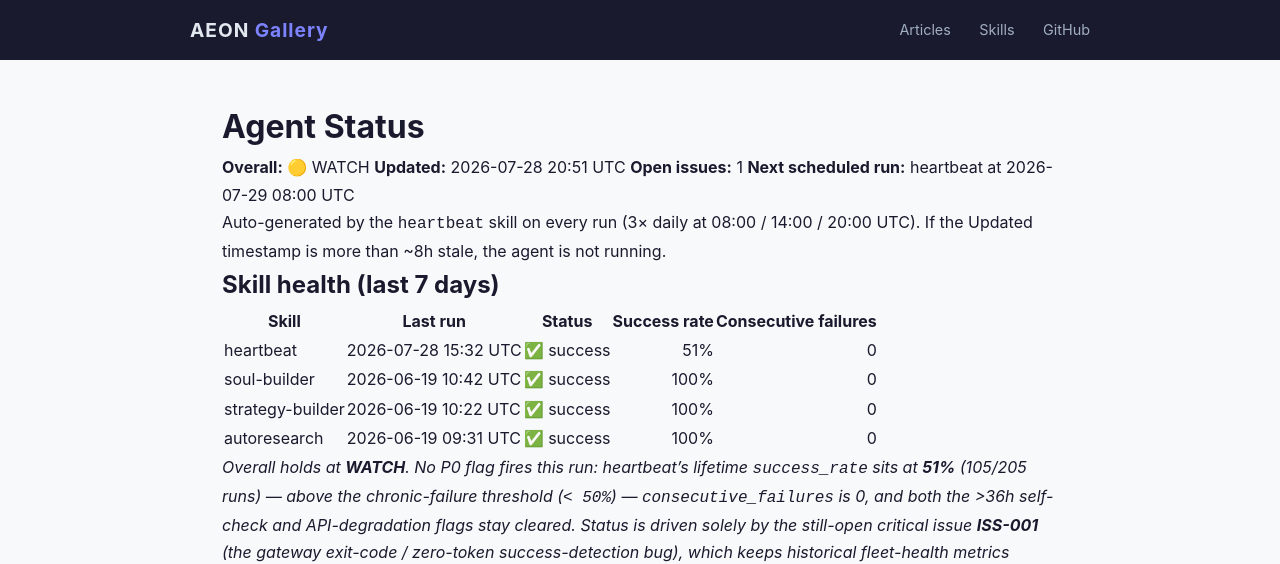
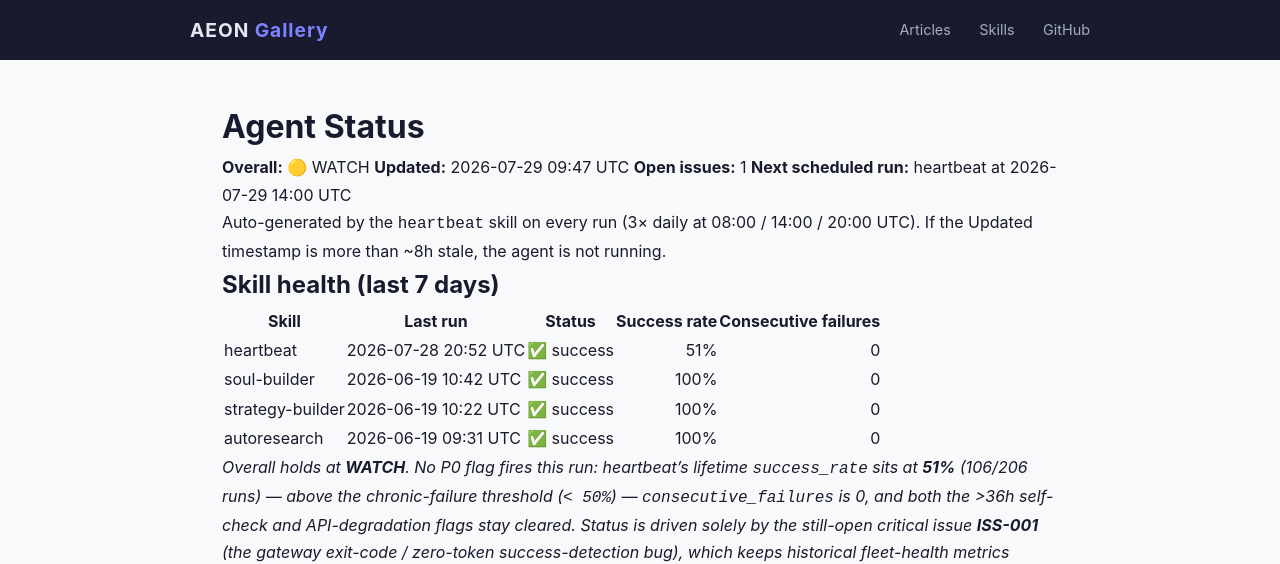
Before and after one commit to RickCrosschain/aeon, a Jekyll site: the page built from docs/status.md, in a window 1280 px wide. Shown: the top 564 px of the page. Built offline with Jekyll 4.4.1, drawn with Linux system fonts in a browser that asks for light colours.

Commit message:
chore(heartbeat): auto-commit 2026-07-29

```diff
--- a/docs/status.md
+++ b/docs/status.md
@@ -7,9 +7,9 @@
 # Agent Status
 
 **Overall:** 🟡 WATCH
-**Updated:** 2026-07-28 20:51 UTC
+**Updated:** 2026-07-29 09:47 UTC
 **Open issues:** 1
-**Next scheduled run:** heartbeat at 2026-07-29 08:00 UTC
+**Next scheduled run:** heartbeat at 2026-07-29 14:00 UTC
 
 Auto-generated by the `heartbeat` skill on every run (3× daily at 08:00 / 14:00 / 20:00 UTC). If the Updated timestamp is more than ~8h stale, the agent is not running.
 
@@ -17,12 +17,12 @@
 
 | Skill | Last run | Status | Success rate | Consecutive failures |
 |-------|----------|--------|-------------:|---------------------:|
-| heartbeat | 2026-07-28 15:32 UTC | ✅ success | 51% | 0 |
+| heartbeat | 2026-07-28 20:52 UTC | ✅ success | 51% | 0 |
 | soul-builder | 2026-06-19 10:42 UTC | ✅ success | 100% | 0 |
 | strategy-builder | 2026-06-19 10:22 UTC | ✅ success | 100% | 0 |
 | autoresearch | 2026-06-19 09:31 UTC | ✅ success | 100% | 0 |
 
-_Overall holds at **WATCH**. No P0 flag fires this run: heartbeat's lifetime `success_rate` sits at **51%** (105/205 runs) — above the chronic-failure threshold (`< 50%`) — `consecutive_failures` is 0, and both the >36h self-check and API-degradation flags stay cleared. Status is driven solely by the still-open critical issue **ISS-001** (the gateway exit-code / zero-token success-detection bug), which keeps historical fleet-health metrics unreliable until repaired. WATCH flips to DEGRADED if the success ratio dips below 50% again._
+_Overall holds at **WATCH**. No P0 flag fires this run: heartbeat's lifetime `success_rate` sits at **51%** (106/206 runs) — above the chronic-failure threshold (`< 50%`) — `consecutive_failures` is 0, and both the >36h self-check and API-degradation flags stay cleared. Status is driven solely by the still-open critical issue **ISS-001** (the gateway exit-code / zero-token success-detection bug), which keeps historical fleet-health metrics unreliable until repaired. WATCH flips to DEGRADED if the success ratio dips below 50% again._
 
 ## Open issues
 
--- a/memory/token-usage.csv
+++ b/memory/token-usage.csv
@@ -108,3 +108,4 @@
 2026-07-28,heartbeat,claude-opus-4-8,2320,5384,361365,44072
 2026-07-28,heartbeat,claude-opus-4-8,2098,4938,422120,57302
 2026-07-28,heartbeat,claude-opus-4-8,2094,4110,312489,56414
+2026-07-29,heartbeat,claude-opus-4-8,2100,5015,359321,42354
```
Also changed, not shown: memory/logs/2026-07-29.md (added, +16 -0 lines), .outputs/heartbeat.md.
